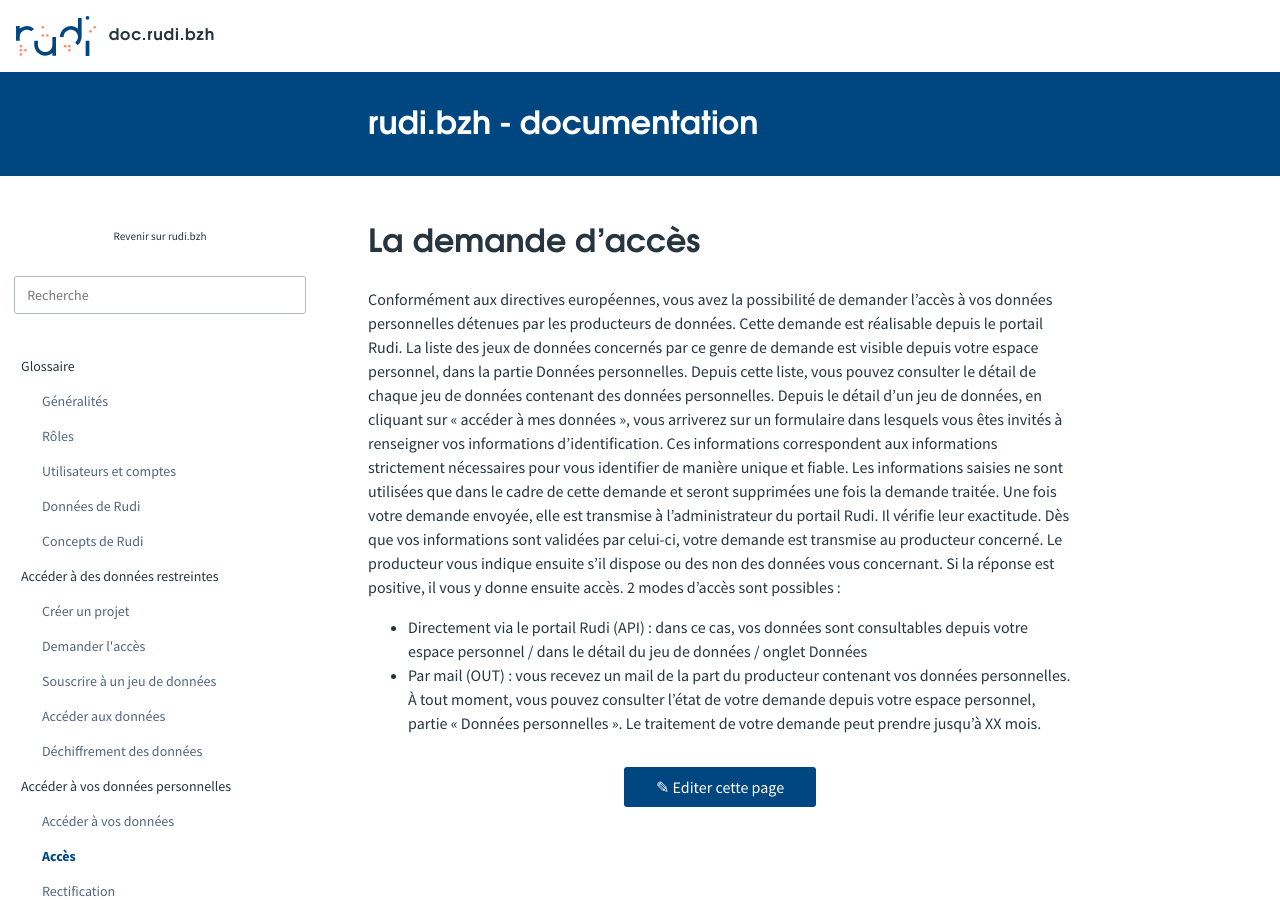
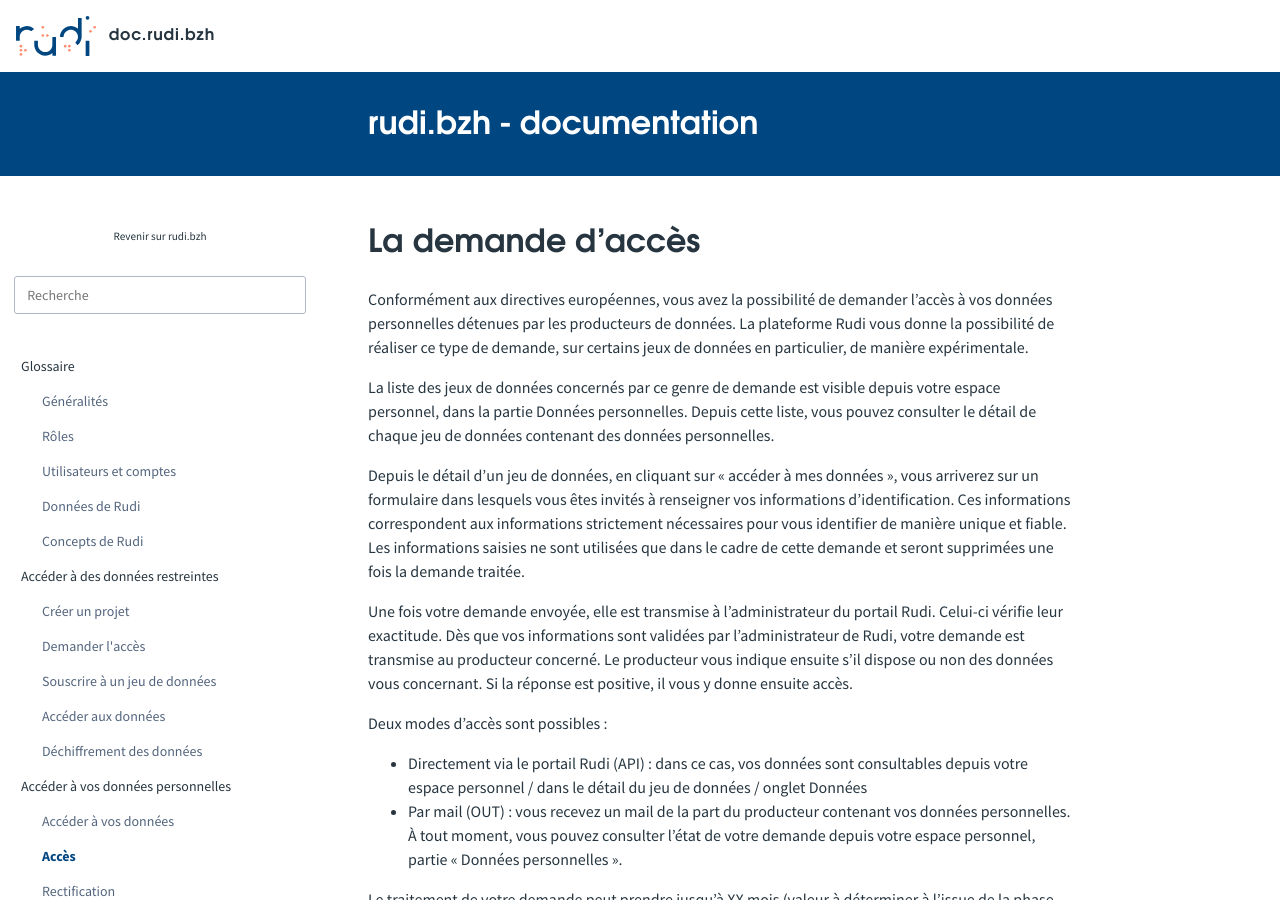
Before and after one commit to sigrennesmetropole/rudi_documentation, a Jekyll site: the page built from articles/_donnees_personnelles/access.md, in a window 1280 px wide and 900 px high. Built offline with Jekyll 4.4.1, drawn with Linux system fonts in a browser that asks for light colours; some of the changed text lies outside the part shown.

Commit message:
Update access.md
coquilles et mise en forme

```diff
--- a/articles/_donnees_personnelles/access.md
+++ b/articles/_donnees_personnelles/access.md
@@ -5,13 +5,19 @@ title: Accès
 
 
 # La demande d'accès
-Conformément aux directives européennes, vous avez la possibilité de demander l’accès à vos données personnelles détenues par les producteurs de données. Cette demande est réalisable depuis le portail Rudi.
+Conformément aux directives européennes, vous avez la possibilité de demander l’accès à vos données personnelles détenues par les producteurs de données. La plateforme Rudi vous donne la possibilité de réaliser ce type de demande, sur certains jeux de données en particulier, de manière expérimentale.
+
 La liste des jeux de données concernés par ce genre de demande est visible depuis votre espace personnel, dans la partie Données personnelles.
 Depuis cette liste, vous pouvez consulter le détail de chaque jeu de données contenant des données personnelles.
+
 Depuis le détail d’un jeu de données, en cliquant sur « accéder à mes données », vous arriverez sur un formulaire dans lesquels vous êtes invités à renseigner vos informations d’identification.
 Ces informations correspondent aux informations strictement nécessaires pour vous identifier de manière unique et fiable. Les informations saisies ne sont utilisées que dans le cadre de cette demande et seront supprimées une fois la demande traitée.
-Une fois votre demande envoyée, elle est transmise à l’administrateur du portail Rudi. Il vérifie leur exactitude. Dès que vos informations sont validées par celui-ci, votre demande est transmise au producteur concerné. Le producteur vous indique ensuite s’il dispose ou des non des données vous concernant. Si la réponse est positive, il vous y donne ensuite accès. 2 modes d’accès sont possibles :
+
+Une fois votre demande envoyée, elle est transmise à l’administrateur du portail Rudi. Celui-ci vérifie leur exactitude. Dès que vos informations sont validées par l'administrateur de Rudi, votre demande est transmise au producteur concerné. Le producteur vous indique ensuite s’il dispose ou non des données vous concernant. Si la réponse est positive, il vous y donne ensuite accès.
+
+Deux modes d’accès sont possibles :
 * Directement via le portail Rudi (API) : dans ce cas, vos données sont consultables depuis votre espace personnel / dans le détail du jeu de données / onglet Données
 * Par mail (OUT) : vous recevez un mail de la part du producteur contenant vos données personnelles.
 À tout moment, vous pouvez consulter l’état de votre demande depuis votre espace personnel, partie « Données personnelles ».
-Le traitement de votre demande peut prendre jusqu’à XX mois.
+
+Le traitement de votre demande peut prendre jusqu’à XX mois (valeur à déterminer à l'issue de la phase d'expérimentation).
```
